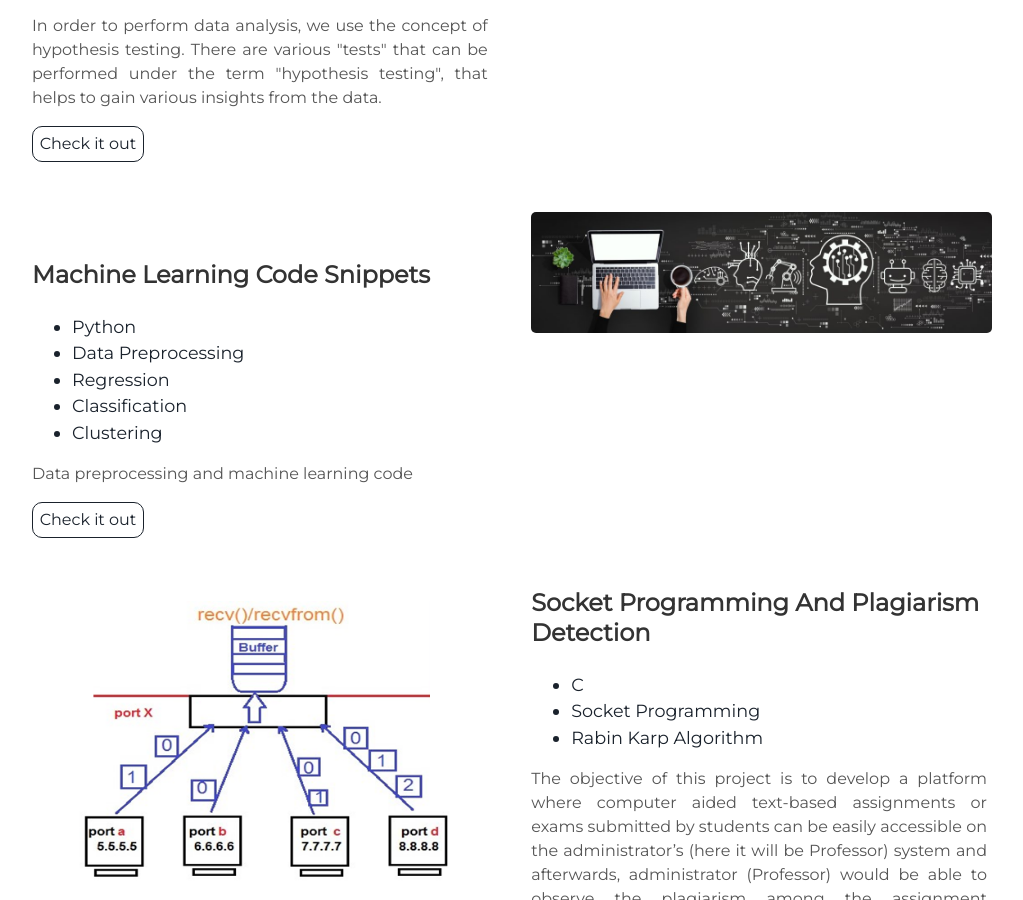
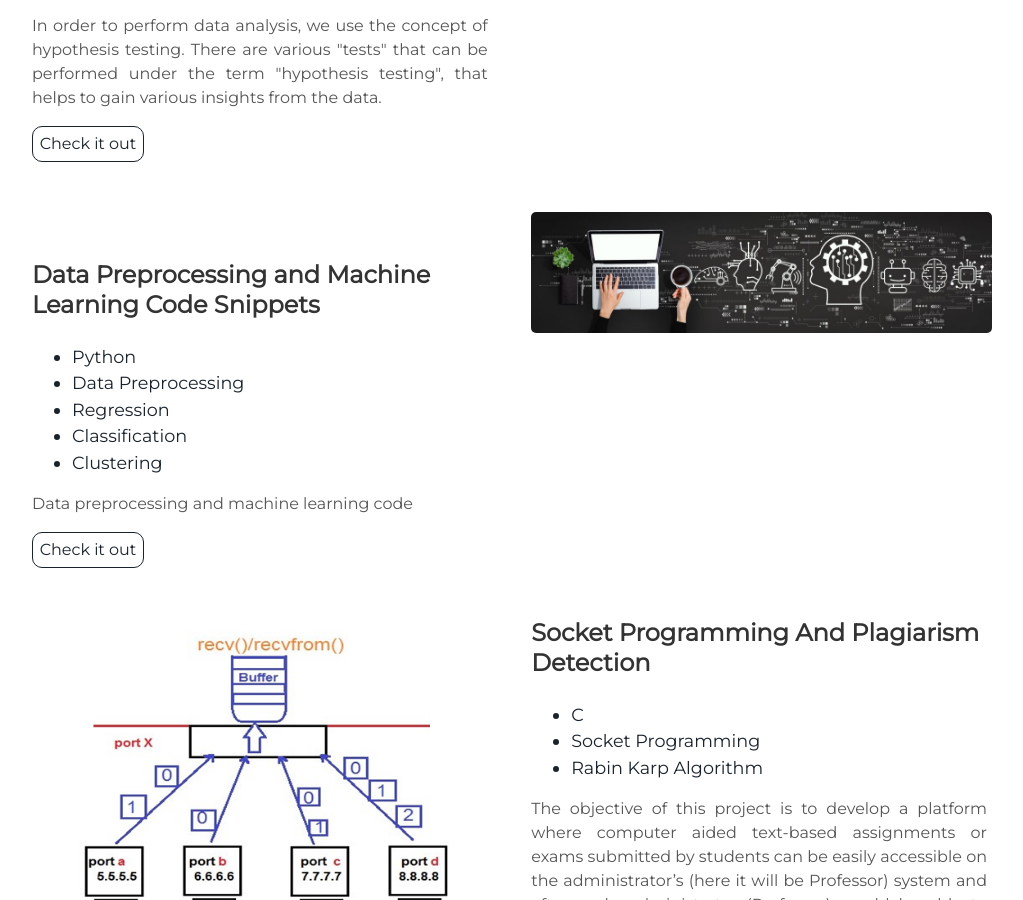
Before and after one commit to cseshubhamsinghal/cseshubhamsinghal.github.io, a Jekyll site: the page built from index.html, in a window 1280 px wide and 900 px high, scrolled down 2521 px. Shown: the whole window, without its empty margins (128-1151 px from the left). Built offline with Jekyll 4.4.1, drawn with Linux system fonts in a browser that asks for light colours.

Commit message:
Update projects.html

```diff
--- a/_includes/projects.html
+++ b/_includes/projects.html
@@ -66,7 +66,7 @@
     <img alt="Machine Learning Code Snippets" src="{{ "/assets/img/machine-learning-definition.jpeg" | prepend: site.baseurl }}" />
   </div>
   <div class="contents">
-    <h3> Machine Learning Code Snippets </h3>
+    <h3> Data Preprocessing and Machine Learning Code Snippets </h3>
     <ul>
       <li> Python </li>
       <li> Data Preprocessing </li>
```
